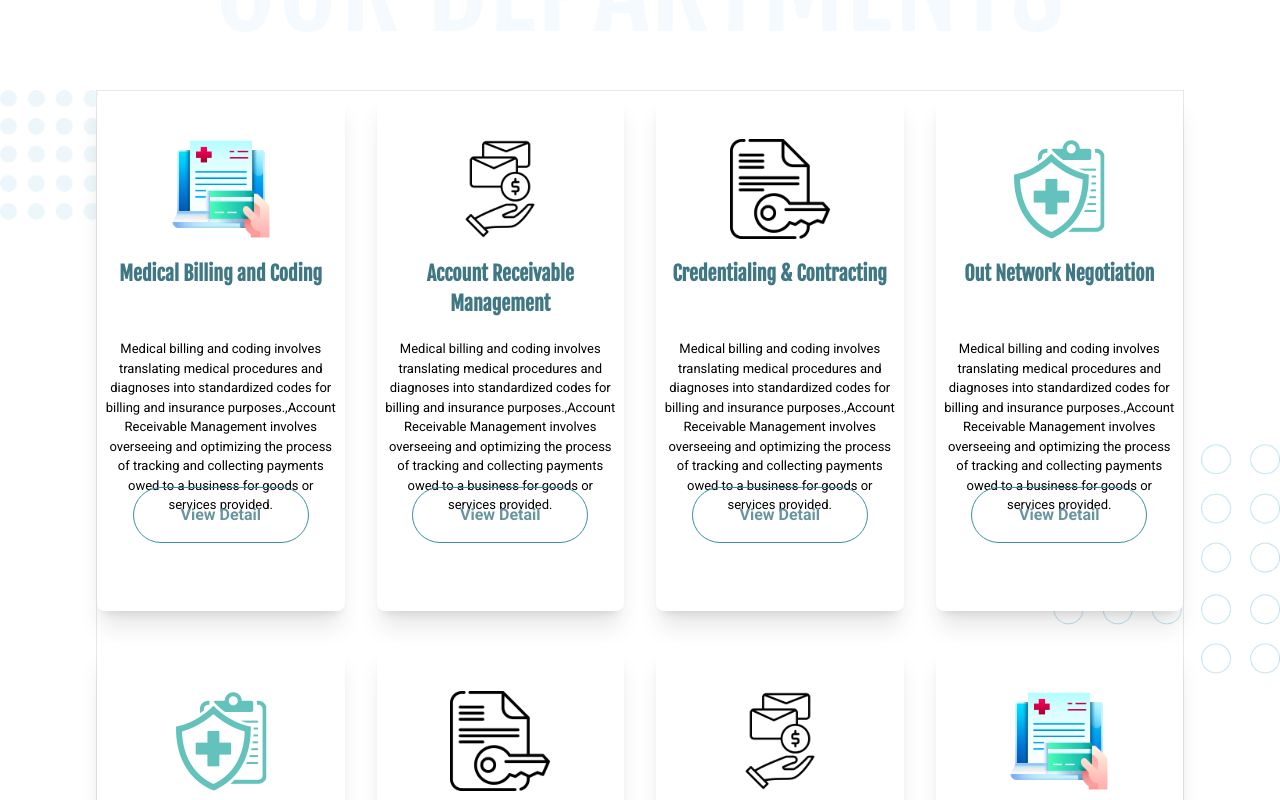
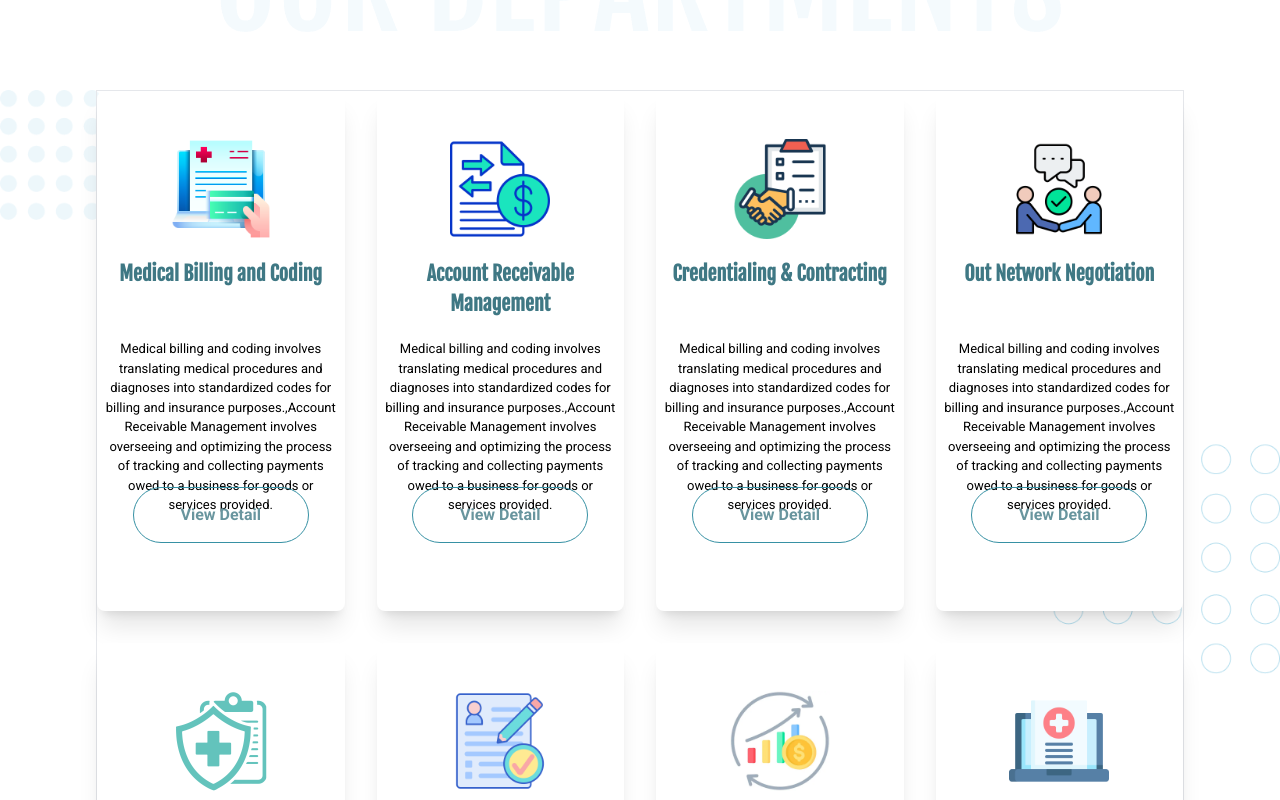
Before and after one commit to Axis-Coding-Solution/axis_madcare, a Next.js app: page / in a window 1280 px wide. Shown: the part 880-1680 px from the top of the page. Built offline with nearby package versions, Linux system fonts and the light colour scheme.

Commit message:
final desing for the services

```diff
--- a/src/app/(routes)/_components/main/our-services.tsx
+++ b/src/app/(routes)/_components/main/our-services.tsx
@@ -17,7 +17,7 @@ function OurServices() {
     },
     {
       id: 2,
-      icon: "/icons/account_receivable.png",
+      icon: "/icons/AccountReceviable.png",
       title: "Account Receivable Management",
       slug: "account-receivable-management",
 
@@ -26,7 +26,7 @@ function OurServices() {
     },
     {
       id: 3,
-      icon: "/icons/credentialing.png",
+      icon: "/icons/Contracting.png",
       title: "Credentialing & Contracting",
       slug:"credentialing-contracting",
 
@@ -35,7 +35,7 @@ function OurServices() {
     },
     {
       id: 4,
-      icon: "/icons/networking.png",
+      icon: "/icons/negotiation.png",
       title: "Out Network Negotiation",
       slug: "out-network-negotiation",
 
@@ -53,7 +53,7 @@ function OurServices() {
     },
     {
       id: 6,
-      icon: "/icons/credentialing.png",
+      icon: "/icons/enrollment.png",
       title: "Enrollment services",
       slug: "enrollment-services",
 
@@ -62,7 +62,7 @@ function OurServices() {
     },
     {
       id: 7,
-      icon: "/icons/account_receivable.png",
+      icon: "/icons/RCM.png",
       title: "Complete RCM Services",
       slug: "complete-rcm-services",
 
@@ -71,7 +71,7 @@ function OurServices() {
     },
     {
       id: 8,
-      icon: "/icons/billing.png",
+      icon: "/icons/EMR.png",
       title: "EMR Applications and Support",
       slug: "emr-applications-and-support",
 
```
